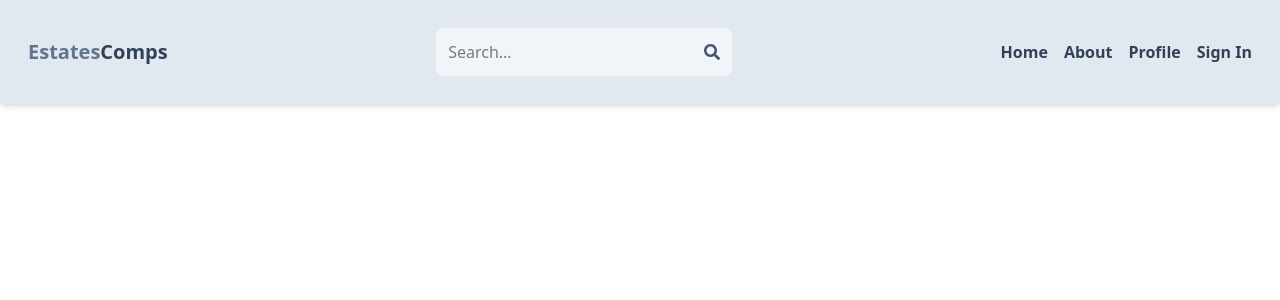
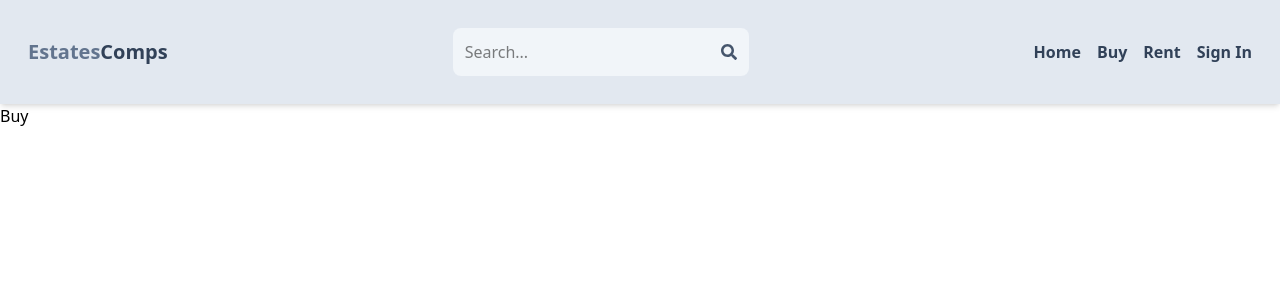
Before and after one commit to Felicity24-by/real-estate, a React (Vite) app: page /Buy in a window 1280 px wide. Shown: the top 300 px of the page. Built offline with nearby package versions, Linux system fonts and the light colour scheme.

Commit message:
Created navigation bar / header

```diff
--- a/src/App.jsx
+++ b/src/App.jsx
@@ -1,10 +1,10 @@
 import { BrowserRouter, Routes, Route } from "react-router-dom";
 import Header from "./components/Header";
 import Home from "./pages/Home";
-import About from "./pages/About";
 import SignIn from "./pages/SignIn";
 import SignUp from "./pages/SignUp";
-import Profile from "./pages/Profile";
+import Buy from "./pages/Buy";
+import Rent from "./pages/Rent";
 
 
 
@@ -13,10 +13,10 @@ export default function App() {
       <Header/>
       <Routes>
         <Route path="/" element={<Home/>} />
-        <Route path="/about" element={<About/>} />
+        <Route path="/Buy" element={<Buy/>} />
         <Route path="/sign-in" element={<SignIn/>} />
         <Route path="/sign-up" element={<SignUp/>} />
-        <Route path="/profile" element={<Profile/>} />
+        <Route path="/rent" element={<Rent/>} />
       </Routes>
     </BrowserRouter>;
 }
--- a/src/components/Header.jsx
+++ b/src/components/Header.jsx
@@ -30,11 +30,11 @@ export default function Header() {
            <Link to='/'>
                 <li className='font-bold hidden sm:inline text-slate-700 hover:underline'>Home</li>
             </Link>
-            <Link to='/about'>
-                <li className='font-bold hidden sm:inline text-slate-700 hover:underline'>About</li>
+            <Link to='/buy'>
+                <li className='font-bold hidden sm:inline text-slate-700 hover:underline'>Buy</li>
             </Link>
-            <Link to='/profile'>
-                <li className='font-bold hidden sm:inline text-slate-700 hover:underline'>Profile</li>
+            <Link to='/rent'>
+                <li className='font-bold hidden sm:inline text-slate-700 hover:underline'>Rent</li>
             </Link>
             <Link to='/sign-in'>
                 <li className='font-bold hidden sm:inline text-slate-700 hover:underline'>Sign In</li>
--- a/src/pages/About.jsx
+++ /dev/null
@@ -1,7 +0,0 @@
-import React from 'react'
-
-export default function About() {
-  return (
-    <div>About</div>
-  )
-}
--- /dev/null
+++ b/src/pages/Buy.jsx
@@ -0,0 +1,7 @@
+import React from 'react'
+
+export default function Buy() {
+  return (
+    <div>Buy</div>
+  )
+}
--- a/src/pages/Profile.jsx
+++ /dev/null
@@ -1,7 +0,0 @@
-import React from 'react'
-
-export default function Profile() {
-  return (
-    <div>Profile</div>
-  )
-}
--- /dev/null
+++ b/src/pages/Rent.jsx
@@ -0,0 +1,7 @@
+import React from 'react'
+
+export default function Rent() {
+  return (
+    <div>Rent</div>
+  )
+}
```
